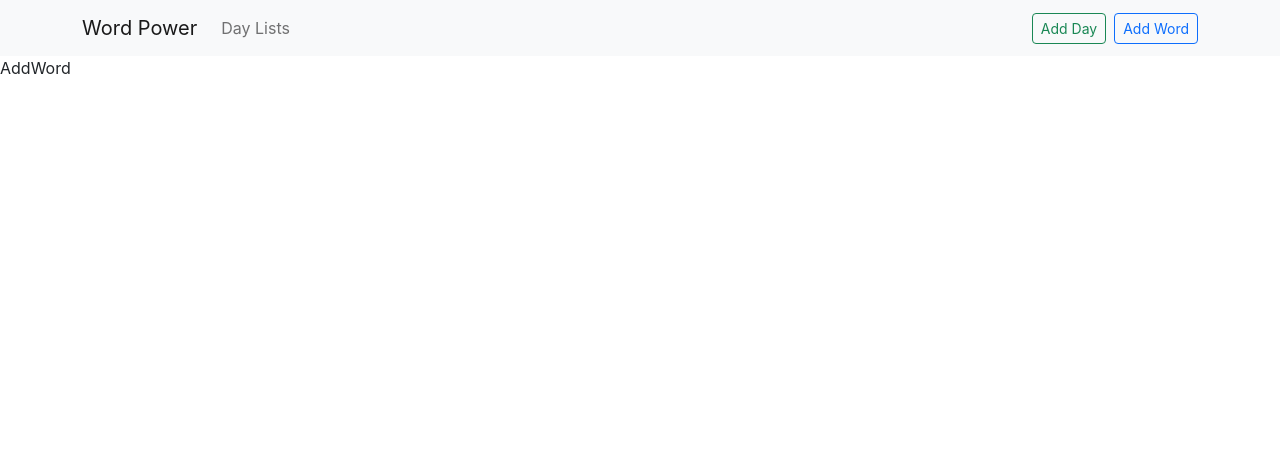
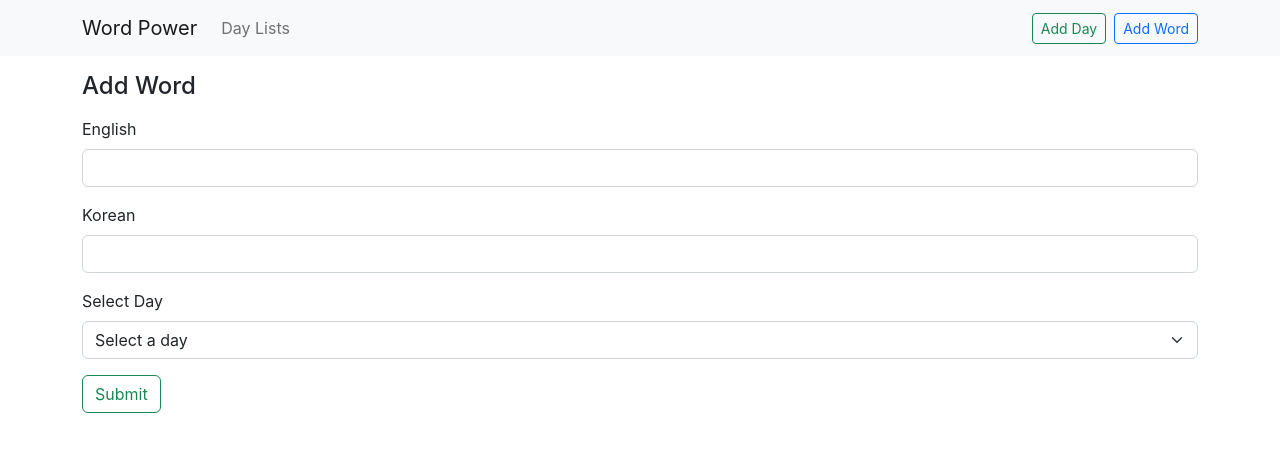
Before and after one commit to jeffsslee/js-react-wordpower, a React (Create React App) app: page /words/add in a window 1280 px wide. Shown: the top 452 px of the page. Built offline with nearby package versions, Linux system fonts and the light colour scheme; data requests are answered from the project's data file.

Commit message:
add word complete

```diff
--- a/src/component/AddWord.js
+++ b/src/component/AddWord.js
@@ -1,7 +1,101 @@
-import React from "react";
+import React, { useRef, useState } from "react";
+import { useNavigate } from "react-router-dom";
+import useFetch from "../hooks/useFetch";
 
 function AddWord() {
-  return <div>AddWord</div>;
+  const navigate = useNavigate();
+  const [onFetching, setOnFetching] = useState(false);
+  const { data: days } = useFetch(`http://localhost:3001/days`);
+  const onSubmit = (e) => {
+    e.preventDefault();
+    if (!onFetching) {
+      setOnFetching(true);
+      fetch(`http://localhost:3001/words/`, {
+        method: "POST",
+        headers: {
+          "Content-Type": "application/json",
+        },
+        body: JSON.stringify({
+          day: Number(dayRef.current.value),
+          eng: engRef.current.value,
+          kor: korRef.current.value,
+          isDone: false,
+        }),
+      }).then((res) => {
+        if (res.ok) {
+          alert(`"${engRef.current.value}" has been created!`);
+          setOnFetching(false);
+          navigate(`/days/${dayRef.current.value}`);
+        }
+      });
+    }
+  };
+
+  const engRef = useRef(null);
+  const korRef = useRef(null);
+  const dayRef = useRef(null);
+
+  return (
+    <div className="container my-3">
+      <h4>Add Word</h4>
+      <div className="mt-3">
+        <form onSubmit={onSubmit}>
+          <div className="mb-3">
+            <label htmlFor="inputEng" className="form-label">
+              English
+            </label>
+            <input
+              ref={engRef}
+              type="text"
+              className="form-control"
+              id="inputEng"
+              aria-describedby="engHelp"
+            />
+          </div>
+          <div className="mb-3">
+            <label htmlFor="inputKor" className="form-label">
+              Korean
+            </label>
+            <input
+              ref={korRef}
+              type="text"
+              className="form-control"
+              id="inputKor"
+            />
+          </div>
+          <div className="mb-3 ">
+            <label className="form-label" htmlFor="daySelect">
+              Select Day
+            </label>
+            <select
+              ref={dayRef}
+              className="form-select"
+              aria-label="Default select example"
+              id="daySelect"
+            >
+              <option>Select a day</option>
+              {days.map((day) => {
+                return (
+                  <option value={day.day} key={day.id}>
+                    {day.day}
+                  </option>
+                );
+              })}
+            </select>
+          </div>
+          <button
+            className={
+              !onFetching
+                ? `btn btn-outline-success`
+                : `btn btn-outline-success disabled`
+            }
+          >
+            {!onFetching ? `Submit` : `On Submitting`}
+          </button>
+        </form>
+      </div>
+    </div>
+  );
 }
 
 export default AddWord;
--- a/src/db/data.json
+++ b/src/db/data.json
@@ -73,6 +73,13 @@
       "kor": "말",
       "isDone": false,
       "id": 8
+    },
+    {
+      "day": 4,
+      "eng": "Four",
+      "kor": "넷",
+      "isDone": false,
+      "id": 9
     }
   ]
 }
```
